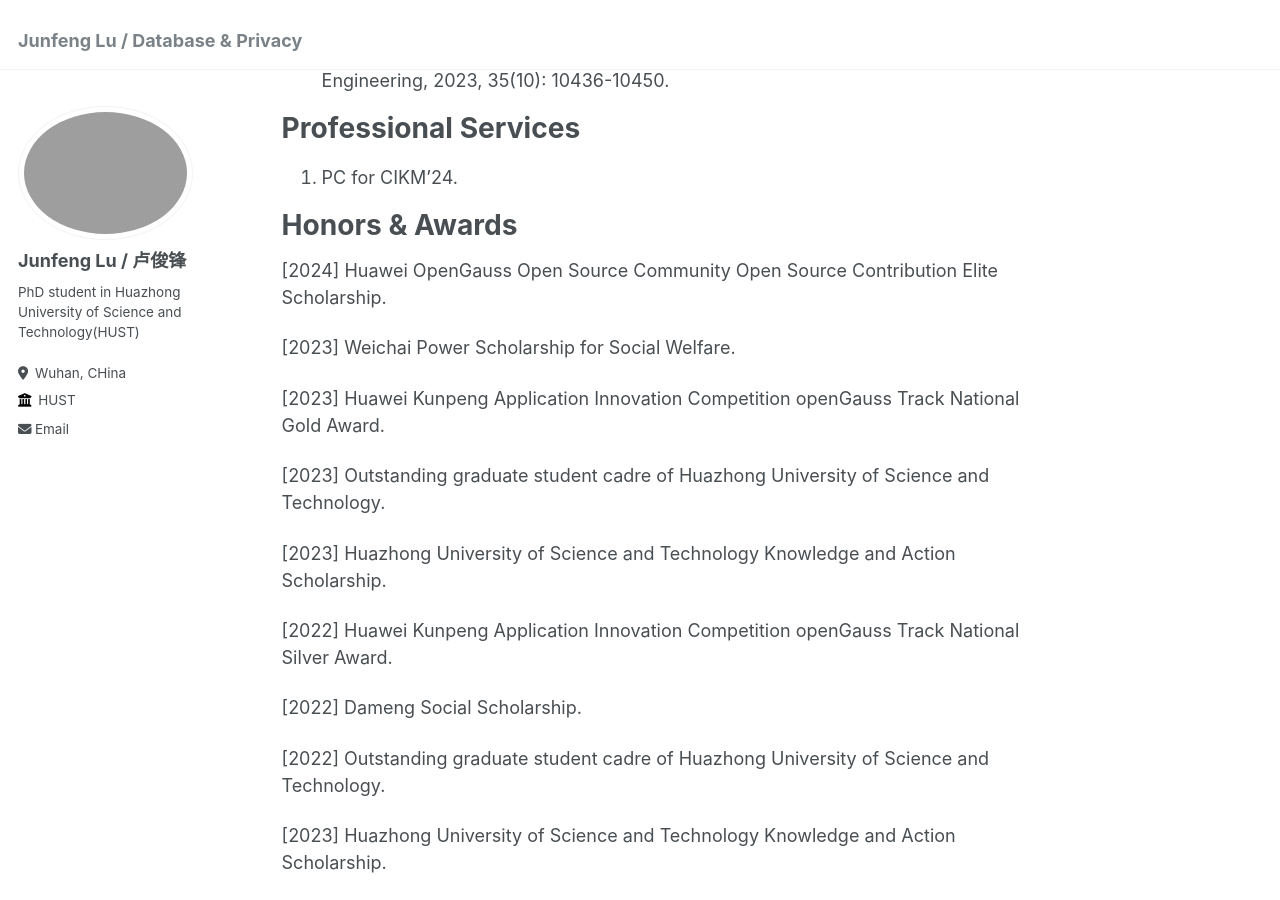
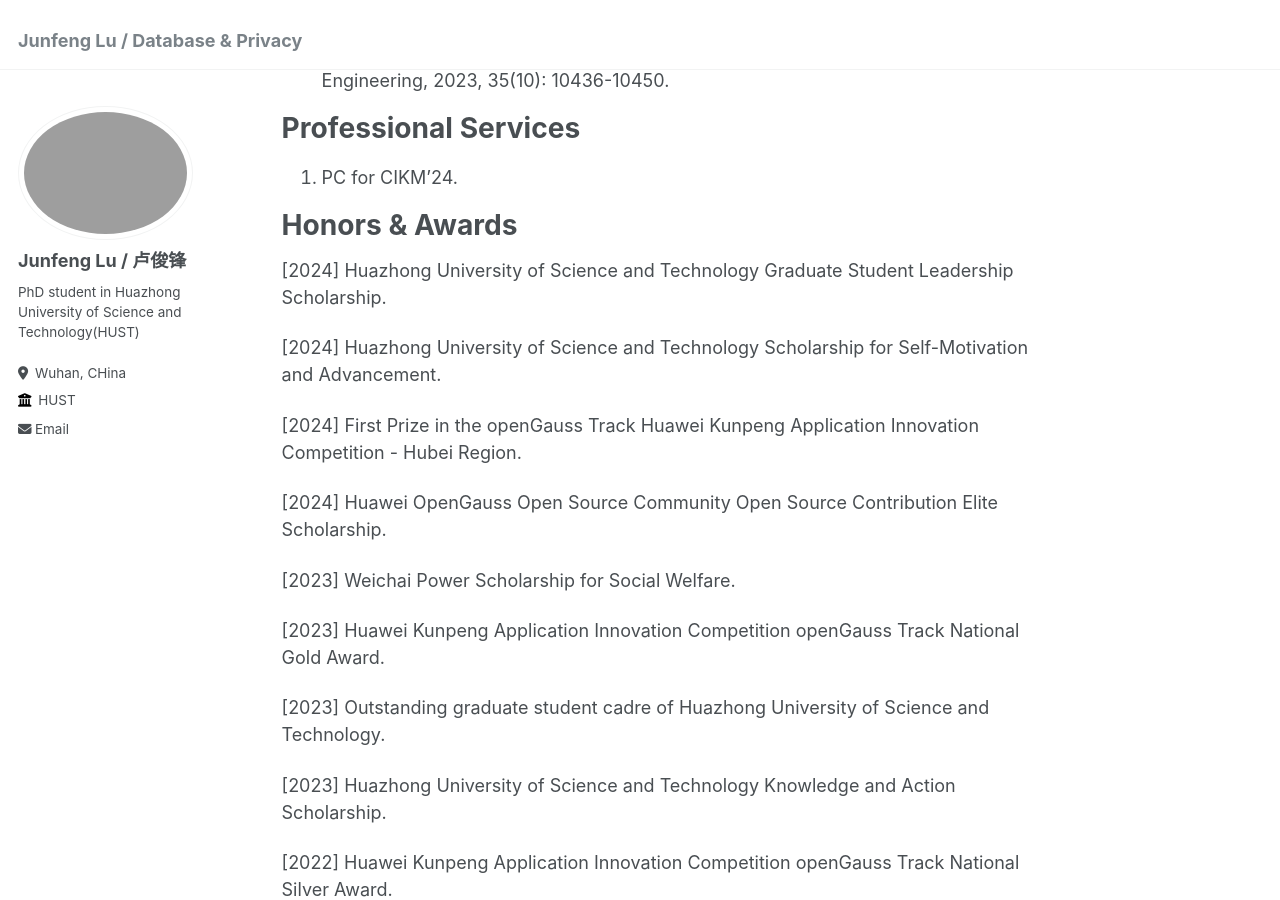
Before and after one commit to richardlujunfeng/richardloo, a Jekyll site: the page built from _pages/about.md, in a window 1280 px wide and 900 px high, scrolled down 491 px. Built offline with Jekyll 4.4.1, drawn with Linux system fonts in a browser that asks for light colours.

Commit message:
Update about.md

```diff
--- a/_pages/about.md
+++ b/_pages/about.md
@@ -24,6 +24,11 @@ Vector Database, privacy protection, query processing, Top-k query, RAG (Retriev
 1. PC for CIKM'24.
 
 # Honors & Awards
+[2024] Huazhong University of Science and Technology Graduate Student Leadership Scholarship.
+
+[2024] Huazhong University of Science and Technology Scholarship for Self-Motivation and Advancement.
+
+[2024] First Prize in the openGauss Track Huawei Kunpeng Application Innovation Competition - Hubei Region.
 
 [2024] Huawei OpenGauss Open Source Community Open Source Contribution Elite Scholarship.
 
```
